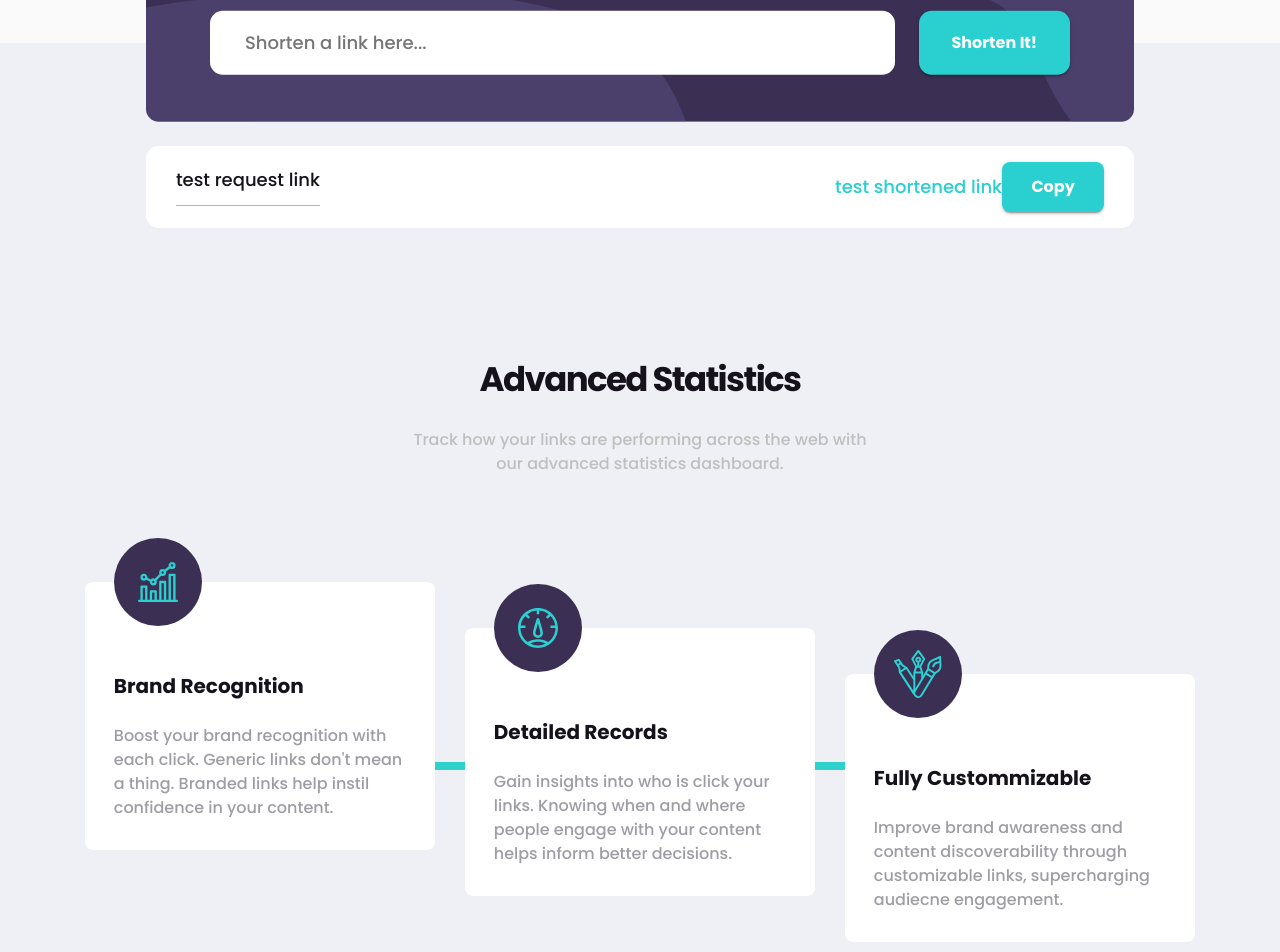
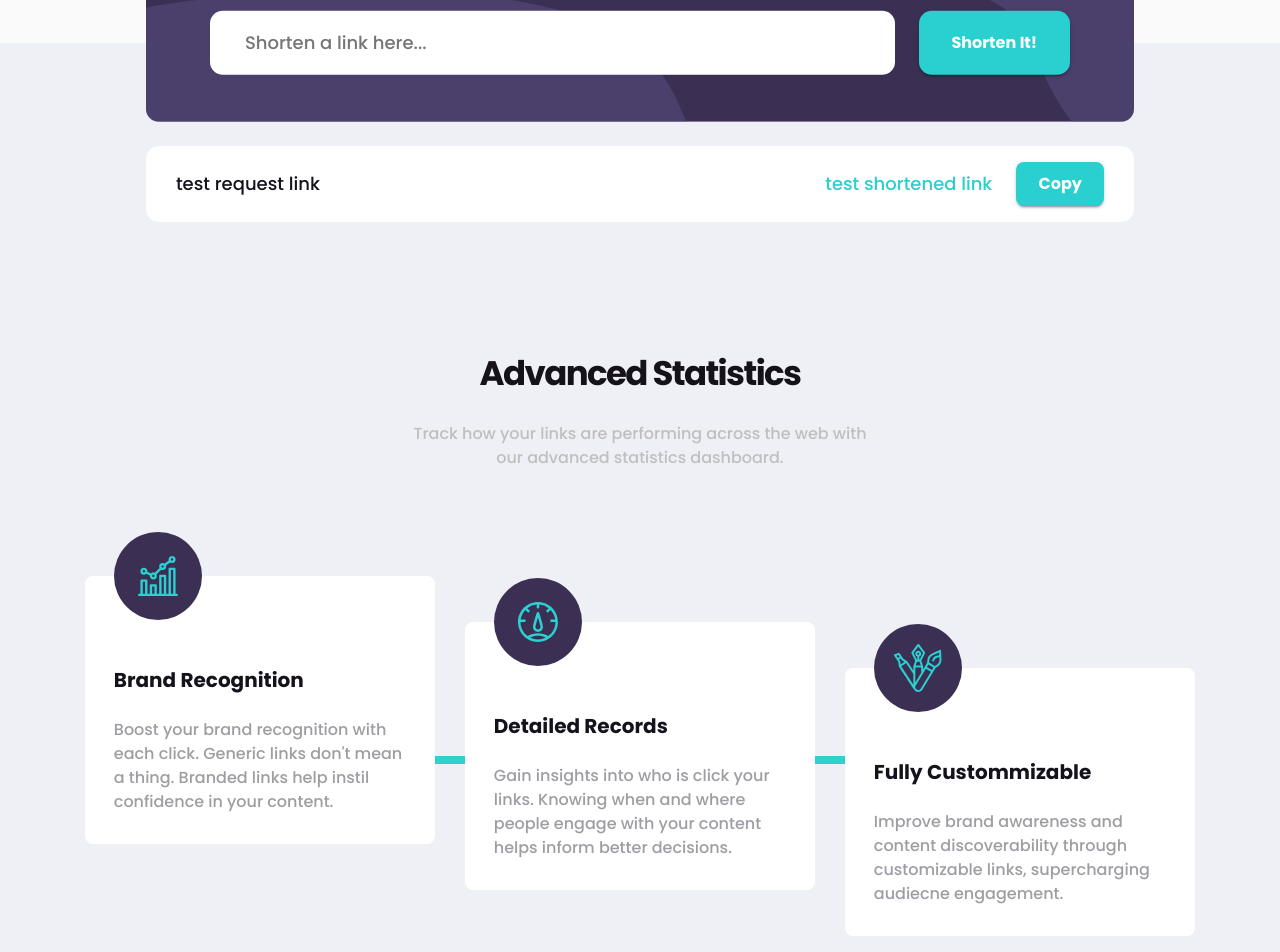
Before and after one commit to SimHoZebs/shortly-landing-page, a Next.js app: page / in a window 1280 px wide. Shown: the part 764-1716 px from the top of the page. Built offline with nearby package versions, Linux system fonts and the light colour scheme.

Commit message:
Handling links that are too long to show

```diff
--- a/components/ShortenedLinks.tsx
+++ b/components/ShortenedLinks.tsx
@@ -1,4 +1,5 @@
-import { Button } from "@material-ui/core";
+import React, { useState, useEffect, useRef } from "react";
+
 import style from "../styles/css/shortenedLinks.module.css";
 import CopyButton from "./CopyButton";
 interface props {
@@ -9,24 +10,58 @@ interface props {
 
 function ShortenedLinks({ inputLinks, shortLinks, linkLoading }: props) {
   const shortLinksLastIndex = shortLinks.length - 1;
+  const [inputLinkMaxChar, setInputLinkMaxChar] = useState(100);
+  const [shortLinkMaxChar, setShortLinkMaxChar] = useState(100);
+
+  const inputLinkWrapperRef = useRef<HTMLDivElement | null>(null);
+  const shortLinkWrapperRef = useRef<HTMLDivElement | null>(null);
+
+  function handleResizeEvent() {
+    setInputLinkMaxChar(
+      Math.floor((inputLinkWrapperRef.current?.offsetWidth || 0) / 11)
+    );
+    setShortLinkMaxChar(
+      Math.floor((shortLinkWrapperRef.current?.offsetWidth || 0) / 11)
+    );
+  }
+
+  useEffect(() => {
+    window.addEventListener("resize", handleResizeEvent);
+
+    return () => window.removeEventListener("resize", handleResizeEvent);
+  }, []);
 
   return (
     <div className={style.container}>
       {linkLoading && (
         <img className={style.loadingImg} src="/images/loading.svg" alt="" />
       )}
-      {}
 
       {shortLinks.map((_, index) => {
         const reverseIndex = shortLinksLastIndex - index;
-        const shortLink = shortLinks[reverseIndex];
+        let shortLink = shortLinks[reverseIndex];
+        let inputLink = inputLinks[reverseIndex];
+
+        shortLink =
+          shortLink.length > shortLinkMaxChar
+            ? `${shortLink.slice(0, shortLinkMaxChar)} ...`
+            : shortLink;
+
+        inputLink =
+          inputLink.length > inputLinkMaxChar
+            ? `${inputLink.slice(0, inputLinkMaxChar)}...`
+            : inputLink;
 
         return (
           <div key={reverseIndex} className={style.block}>
-            <p className={style.block__reqLink}>{inputLinks[reverseIndex]}</p>
+            <div ref={inputLinkWrapperRef} className={style.linkWrapper}>
+              <p>{inputLink}</p>
+            </div>
 
             <div className={style.block__right}>
-              <p className={style.block__shortLink}>{shortLink}</p>
+              <div ref={shortLinkWrapperRef} className={style.shortLinkWrapper}>
+                <p>{shortLink}</p>
+              </div>
               <CopyButton shortLink={shortLink} />
             </div>
           </div>
--- a/scss/shortenedLinks.module.scss
+++ b/scss/shortenedLinks.module.scss
@@ -38,28 +38,46 @@
 
     @media (max-width: var.$mediaShift) {
       flex-direction: column;
+      row-gap: 0.75rem;
     }
 
     p {
       margin: auto 0rem;
     }
 
-    &__reqLink {
-      padding-bottom: 0.75rem;
-      border-bottom: 1px solid var.$secondaryText;
-    }
-
-    &__shortLink {
-      padding-top: 0.75rem;
-      padding-bottom: 0.75rem;
-    }
-
     &__right {
       color: var.$primaryText;
       display: flex;
+      column-gap: 1.5rem;
+      row-gap: 0.75rem;
+      width: 50%;
+      justify-content: flex-end;
+
       @media (max-width: var.$mediaShift) {
+        width: 100%;
         flex-direction: column;
       }
     }
   }
 }
+
+.linkWrapper {
+  display: flex;
+  align-items: center;
+  width: 50%;
+
+  @media (max-width: var.$mediaShift) {
+    width: 100%;
+    padding-bottom: 0.75rem;
+    border-bottom: 1px solid var.$secondaryText;
+  }
+}
+
+.shortLinkWrapper {
+  display: flex;
+  justify-content: flex-end;
+  width: 100%;
+  @media (max-width: var.$mediaShift) {
+    justify-content: flex-start;
+  }
+}
--- a/styles/css/shortenedLinks.module.css
+++ b/styles/css/shortenedLinks.module.css
@@ -34,27 +34,49 @@
 @media (max-width: 768px) {
   .container .block {
     flex-direction: column;
+    row-gap: 0.75rem;
   }
 }
 .container .block p {
   margin: auto 0rem;
 }
-.container .block__reqLink {
-  padding-bottom: 0.75rem;
-  border-bottom: 1px solid #b8b7bd;
-}
-.container .block__shortLink {
-  padding-top: 0.75rem;
-  padding-bottom: 0.75rem;
-}
 .container .block__right {
   color: #2acfcf;
   display: flex;
+  column-gap: 1.5rem;
+  row-gap: 0.75rem;
+  width: 50%;
+  justify-content: flex-end;
 }
 @media (max-width: 768px) {
   .container .block__right {
+    width: 100%;
     flex-direction: column;
   }
 }
 
+.linkWrapper {
+  display: flex;
+  align-items: center;
+  width: 50%;
+}
+@media (max-width: 768px) {
+  .linkWrapper {
+    width: 100%;
+    padding-bottom: 0.75rem;
+    border-bottom: 1px solid #b8b7bd;
+  }
+}
+
+.shortLinkWrapper {
+  display: flex;
+  justify-content: flex-end;
+  width: 100%;
+}
+@media (max-width: 768px) {
+  .shortLinkWrapper {
+    justify-content: flex-start;
+  }
+}
+
 /*# sourceMappingURL=shortenedLinks.module.css.map */
```
Also changed, not shown: 1 other file (tests, documents, lock files or other folders).
